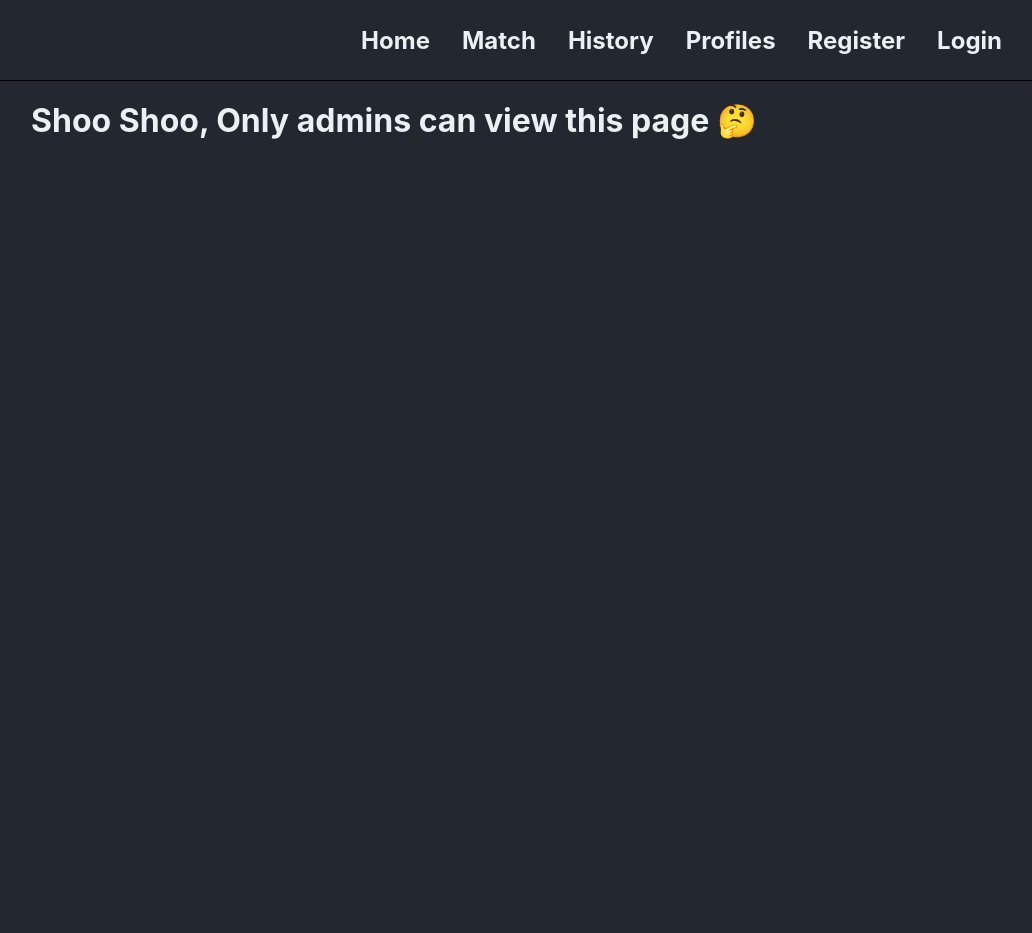
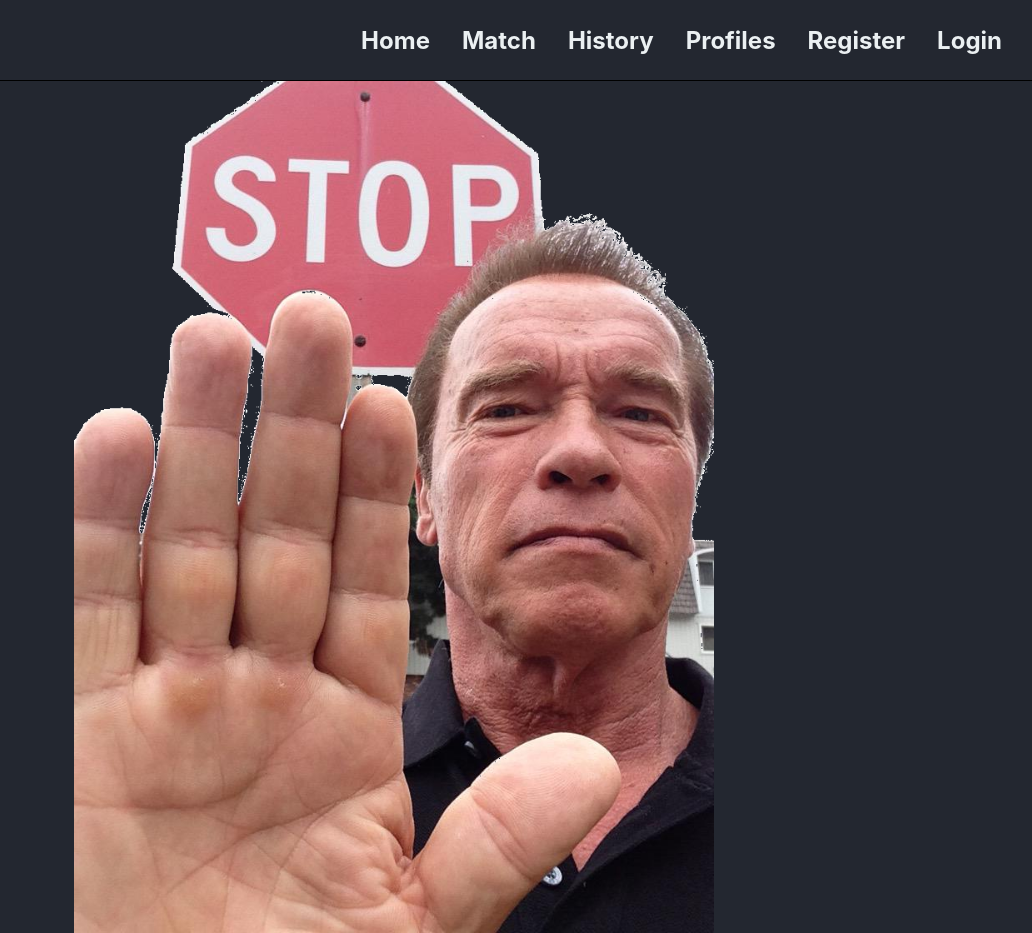
Before and after one commit to sivertjoe/Table-tennis, a React app in the folder website/: page /admin in a window 1280 px wide. Shown: the whole page, without its empty margins (246-1278 px from the left). Before the commit the page ends 800 px from the top, so only its background shows below. Built offline with nearby package versions, Linux system fonts and the light colour scheme.

Commit message:
add no admin access screen

```diff
--- a/website/src/pages/admin-page/Admin.css
+++ b/website/src/pages/admin-page/Admin.css
@@ -42,3 +42,10 @@ table {
   text-align: center;
   border-spacing: 1rem;
 }
+
+img {
+    display: block;
+    margin-left: auto;
+    margin-right: auto;
+    width: 50%;
+}
--- a/website/src/pages/admin-page/Admin.js
+++ b/website/src/pages/admin-page/Admin.js
@@ -61,9 +61,7 @@ class Admin extends Component {
     }
     return (
       <div>
-        <h1 style={{ textAlign: 'center' }}>
-          Shoo Shoo, Only admins can view this page &#129300;
-        </h1>
+        <img src={'unauth.png'} />
       </div>
     )
   }
```
Also changed, not shown: website/public/unauth.png (added).
